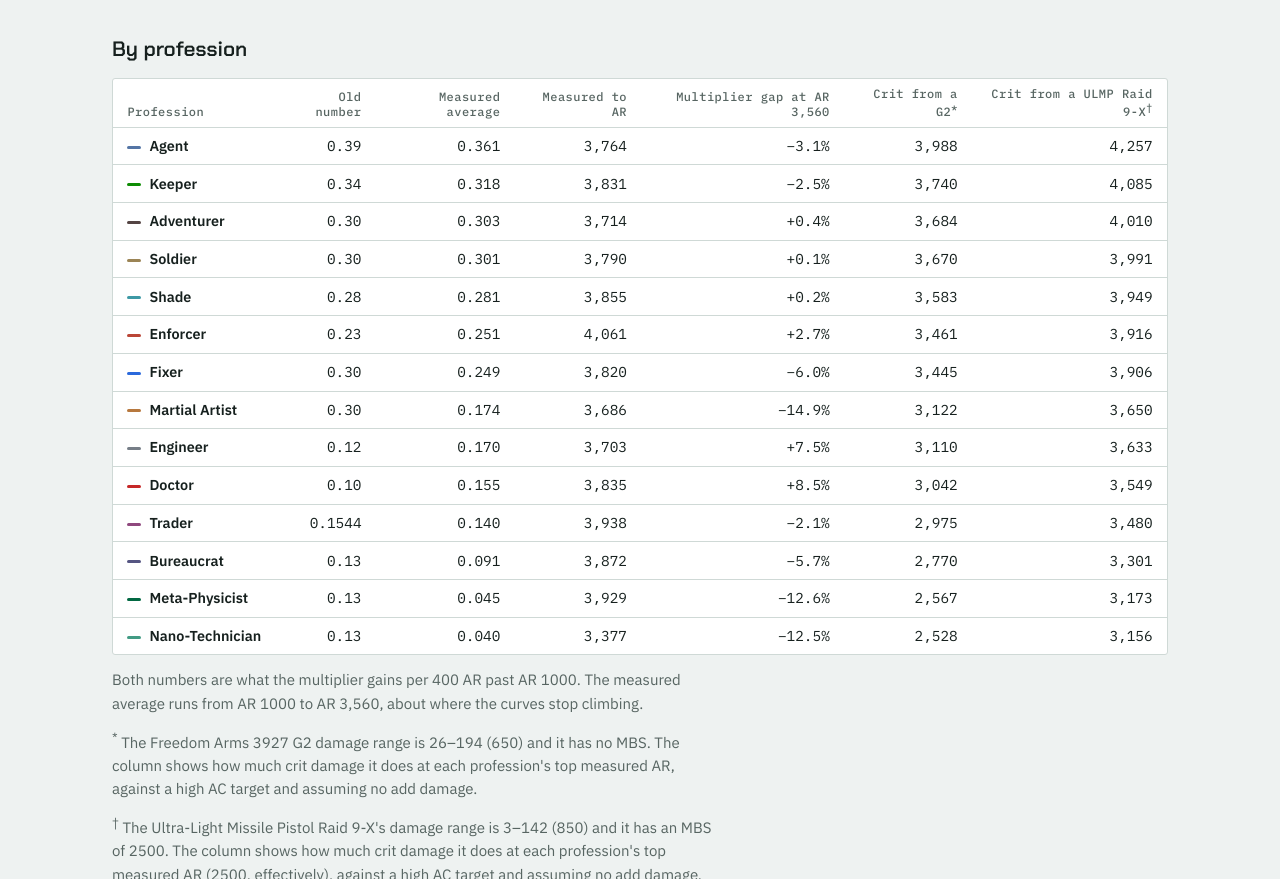
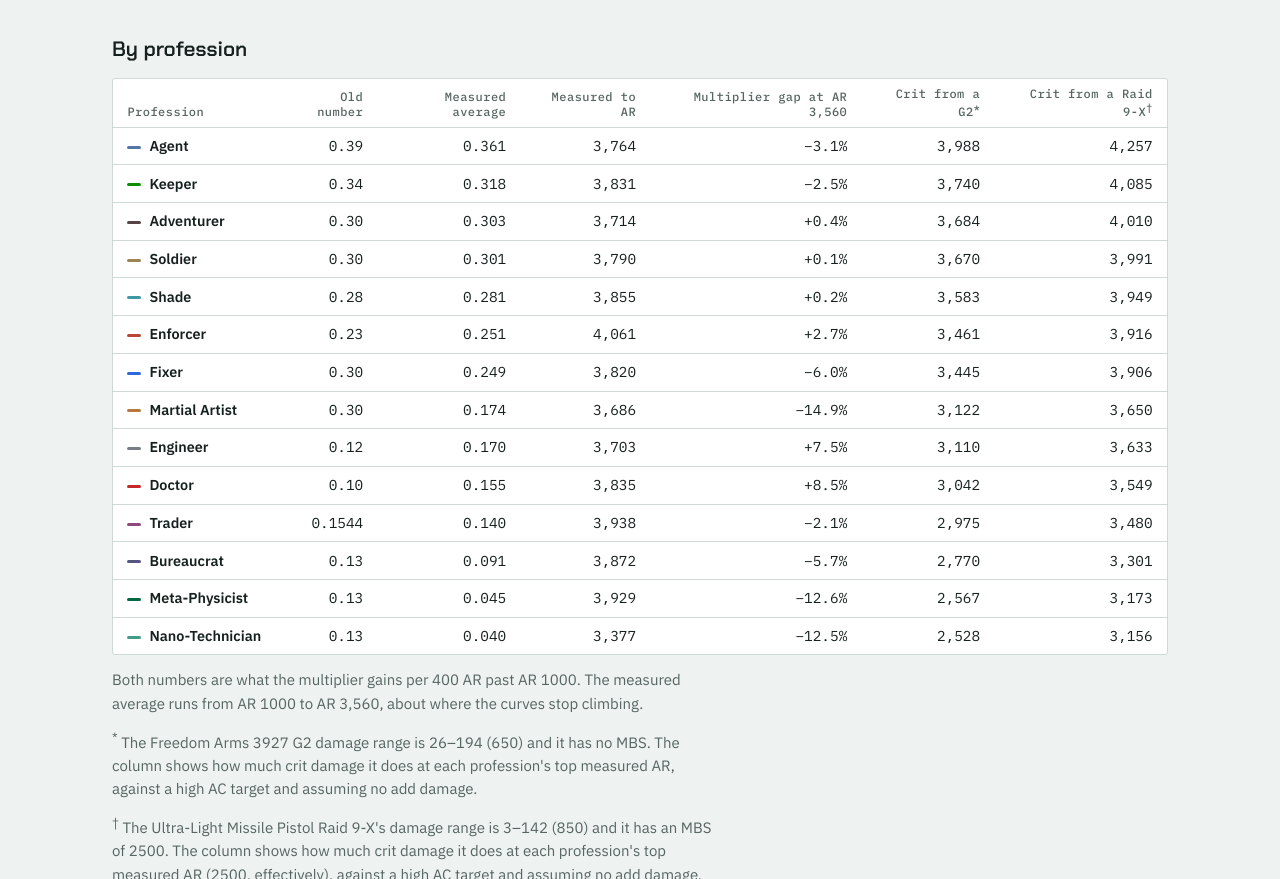
Before and after one commit to Anarchaeology/theory, a plain HTML site: page ar-multiplier.html in a window 1280 px wide. Shown: the part 881-1760 px from the top of the page. Drawn offline with Linux system fonts and the light colour scheme.

Commit message:
AR page: the Raid 9-X column without ULMP

```diff
--- a/ar-multiplier.html
+++ b/ar-multiplier.html
@@ -67,7 +67,7 @@
             <th>Measured to AR</th>
             <th>Multiplier gap at AR 3,560</th>
             <th>Crit from a G2<sup>*</sup></th>
-            <th>Crit from a ULMP Raid 9-X<sup>†</sup></th>
+            <th>Crit from a Raid 9-X<sup>†</sup></th>
           </tr>
         </thead>
         <tbody id="by-prof"></tbody>
```
